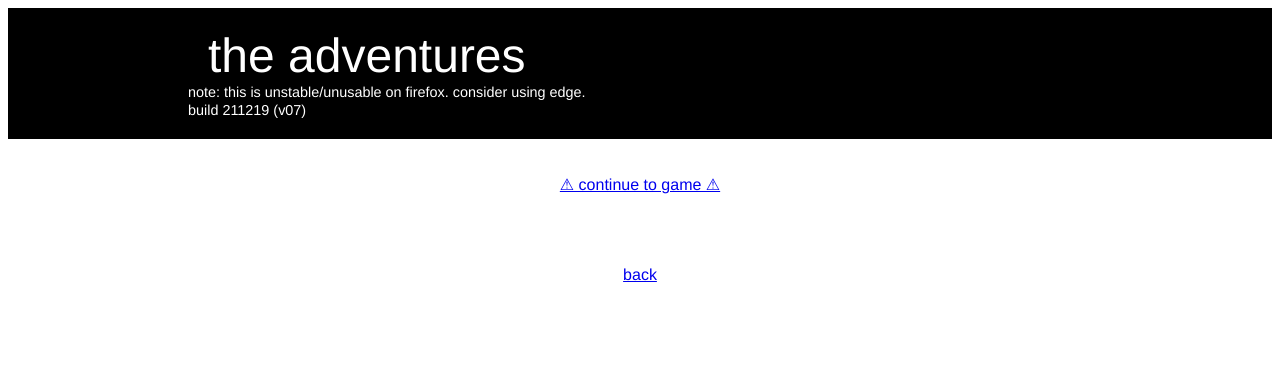
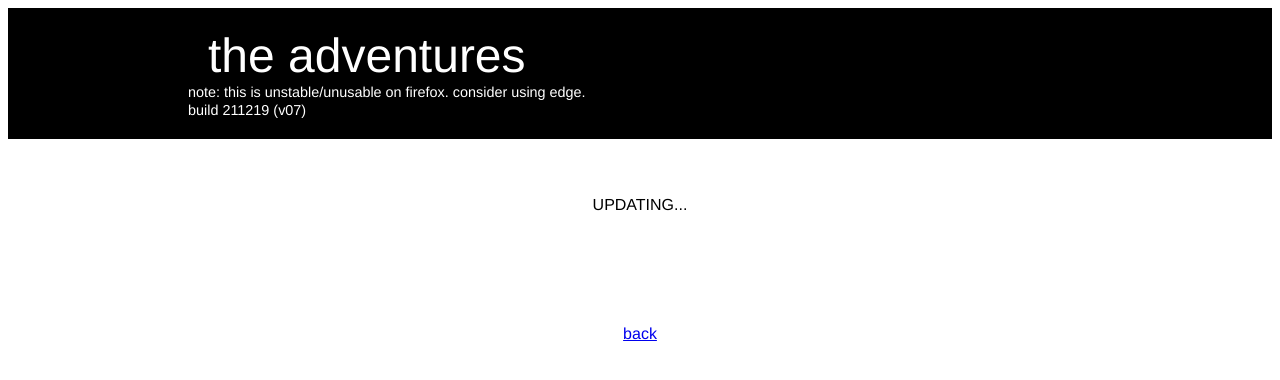
Before and after one commit to lmof0/lmof0.github.io, a plain HTML site: page ta/index.html in a window 1280 px wide. Drawn offline with Linux system fonts and the light colour scheme.

Commit message:
Update index.html

```diff
--- a/ta/index.html
+++ b/ta/index.html
@@ -16,7 +16,8 @@
 	<a href="v01">version 1 (build 210117)</a><br>
 	<a href="v02">version 2 (build 210227)</a><br>
 	<a href="v03_4">version 3 (build 210811)</a><br>-->
-	<a href="game">&#9888; continue to game &#9888;</a>
+	<!--<a href="game">&#9888; continue to game &#9888;</a>-->
+	<p>UPDATING...</p>
 	<br><br><br><br><br>
 	<a href="..">back</a>
 </body>
```
